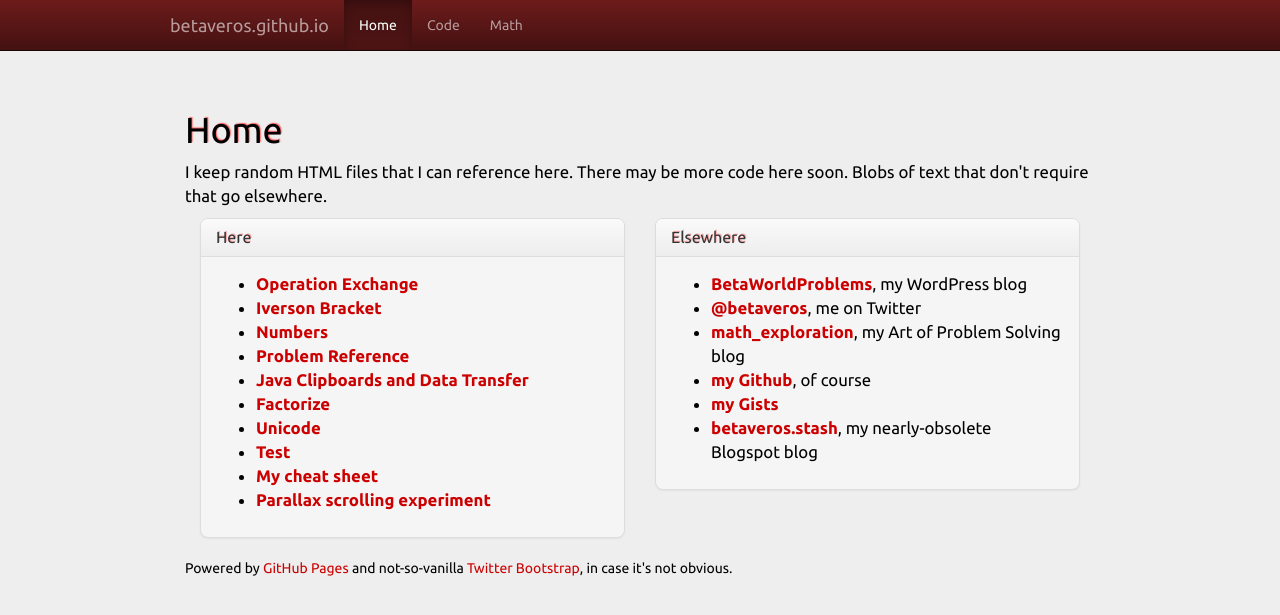
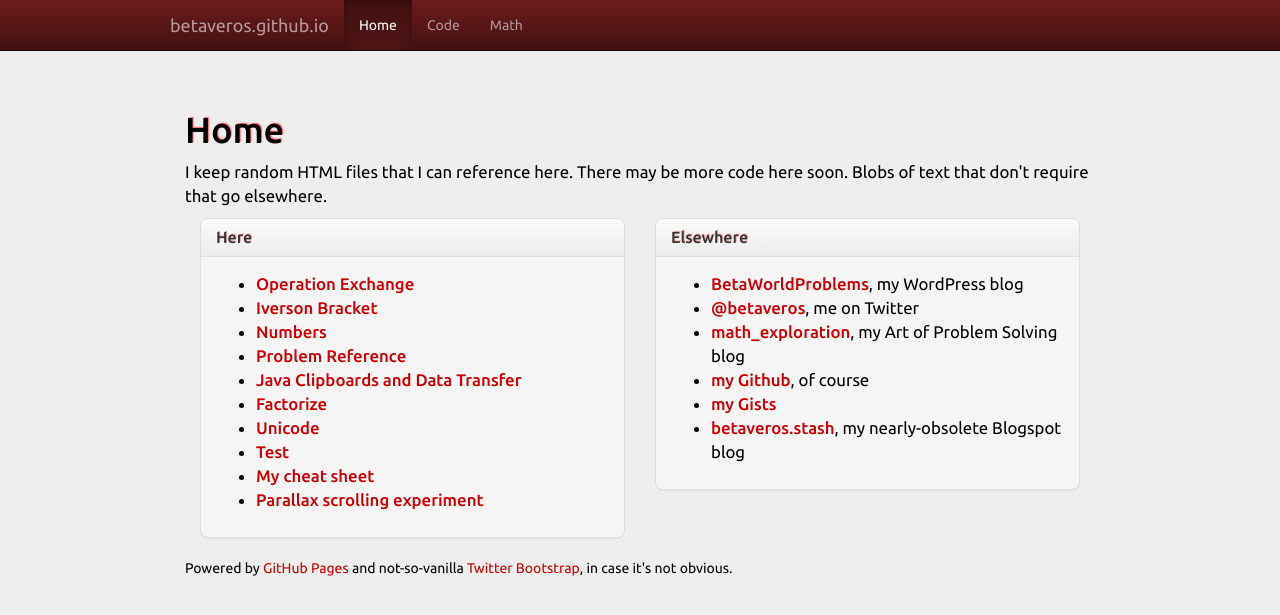
Before and after one commit to betaveros/betaveros.github.io, a Jekyll site: the page built from index.html, in a window 1280 px wide. Shown: the top 615 px of the page. Built offline with Jekyll 4.4.1, drawn with Linux system fonts in a browser that asks for light colours.

Commit message:
Tweak font weights

```diff
--- a/_layouts/default.html
+++ b/_layouts/default.html
@@ -10,7 +10,7 @@
     <link href="/css/bootstrap-theme.min.css" rel="stylesheet">
     <link href="/css/template.css" rel="stylesheet">
     <link href="/css/jellybeans.css" rel="stylesheet">
-    {% if site.github %}<link href='http://fonts.googleapis.com/css?family=Ubuntu:400,400italic,700,700italic|Ubuntu+Mono' rel='stylesheet' type='text/css'>{% endif %}
+    {% if site.github %}<link href='http://fonts.googleapis.com/css?family=Ubuntu:400,400italic,500,700|Ubuntu+Mono' rel='stylesheet' type='text/css'>{% endif %}
     {% if page.extracss %}<link href="/css/{{ page.extrajs }}.css" rel="stylesheet">{% endif %}
     {% if page.mathjax %}<script src="/js/MathJax-2.4-latest/MathJax.js?config=TeX-AMS-MML_HTMLorMML"></script>{% endif %}
     <!-- HTML5 Shim and Respond.js IE8 support of HTML5 elements and media queries -->
--- a/css/template.css
+++ b/css/template.css
@@ -11,4 +11,4 @@
   padding: 40px 15px;
 }
 .master { font-size: 120%; }
-.master a { font-weight: bold; }
+.master a { font-weight: 500; }
```
